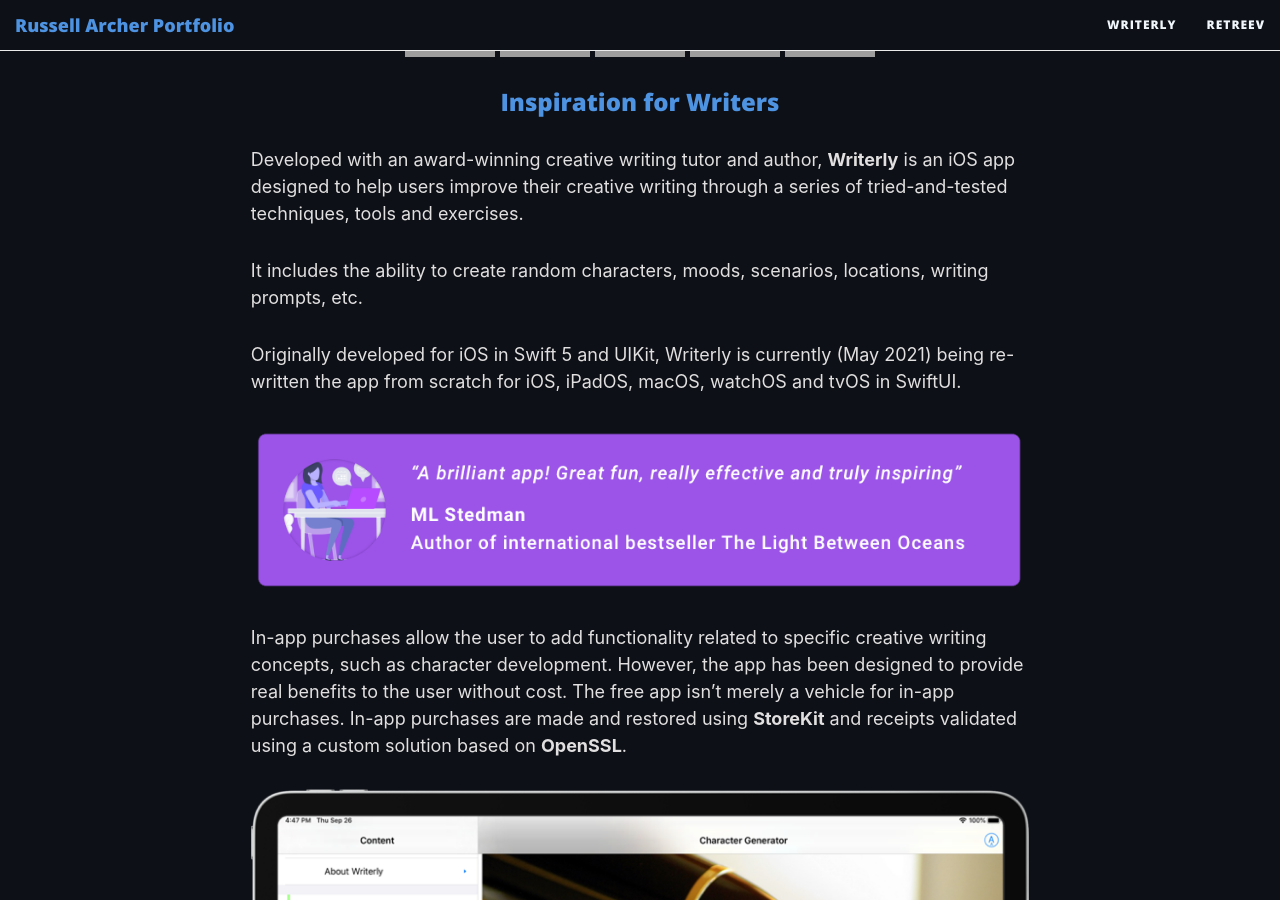
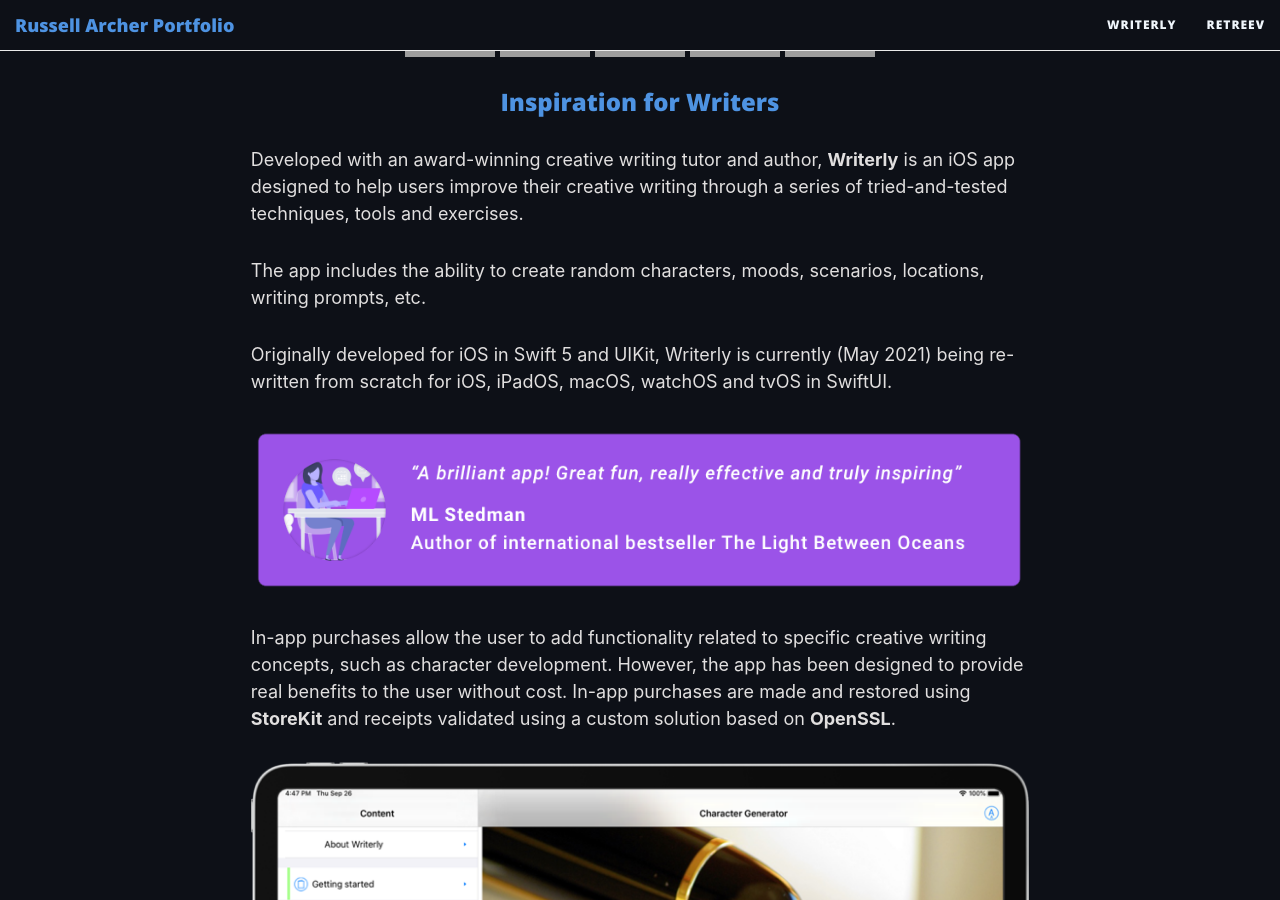
Before and after one commit to russell-archer/russell-archer.github.io, a Jekyll site: the page built from index.md, in a window 1280 px wide and 900 px high, scrolled down 1466 px, cut to the strip 0-900 px from the top of the window. Built offline with Jekyll 4.4.1, drawn with Linux system fonts in a browser that asks for light colours; nearby versions of some CDN libraries; some of the changed text lies outside the part shown; grey boxes are pictures that could not be loaded.

Commit message:
Updated index
Signed-off-by: Russell Archer <russell.archer@mac.com>

```diff
--- a/index.md
+++ b/index.md
@@ -70,9 +70,9 @@
 Developed with an award-winning creative writing tutor and author, **Writerly** is an iOS app designed to help users improve
 their creative writing through a series of tried-and-tested techniques, tools and exercises.
 
-It includes the ability to create random characters, moods, scenarios, locations, writing prompts, etc.
+The app includes the ability to create random characters, moods, scenarios, locations, writing prompts, etc.
 
-Originally developed for iOS in Swift 5 and UIKit, Writerly is currently (May 2021) being re-written the app from scratch for
+Originally developed for iOS in Swift 5 and UIKit, Writerly is currently (May 2021) being re-written from scratch for
 iOS, iPadOS, macOS, watchOS and tvOS in SwiftUI.
 
 <p align="center">
@@ -82,8 +82,8 @@
 </p>
 
 In-app purchases allow the user to add functionality related to specific creative writing concepts, such as character development.
-However, the app has been designed to provide real benefits to the user without cost. The free app isn't merely a vehicle for in-app
-purchases. In-app purchases are made and restored using **StoreKit** and receipts validated using a custom solution based on **OpenSSL**.
+However, the app has been designed to provide real benefits to the user without cost. In-app purchases are made and restored
+using **StoreKit** and receipts validated using a custom solution based on **OpenSSL**.
 
 <p align="center">
     <a href="https://russell-archer.github.io/Writerly/">
@@ -150,8 +150,6 @@
         <img src="./img/retreev-quote-big-dark.png" />
     </a>
 </p>
-
-Technically, the main features of the app are:
 
 The app was developed in **Swift** and **UIKit** and uses the **Contacts** framework to import user-selected contact details and
 **CoreLocation** to **Geocode** (get lat/long from an address) and **Reverse Geocode** (get address from lat/long).
```
